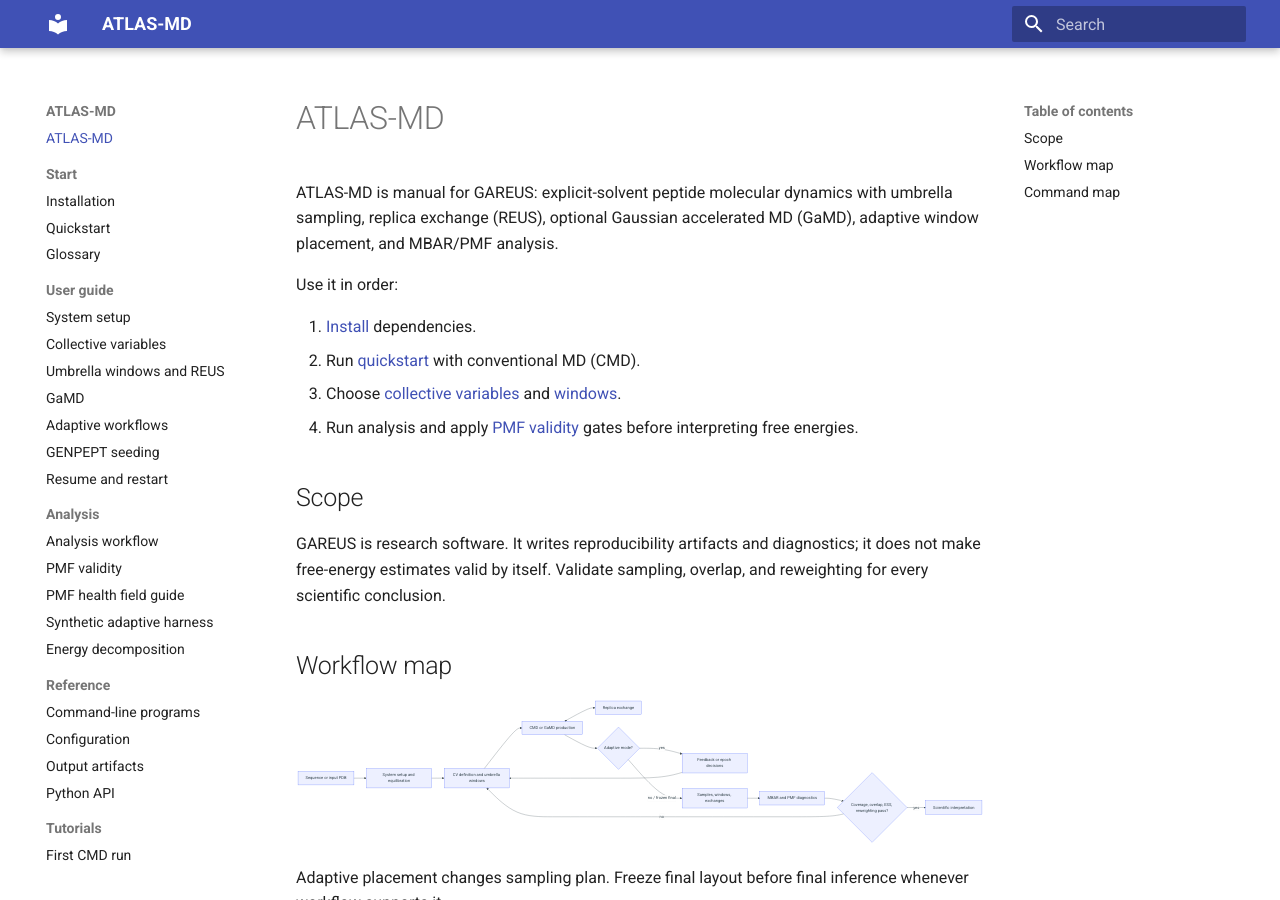
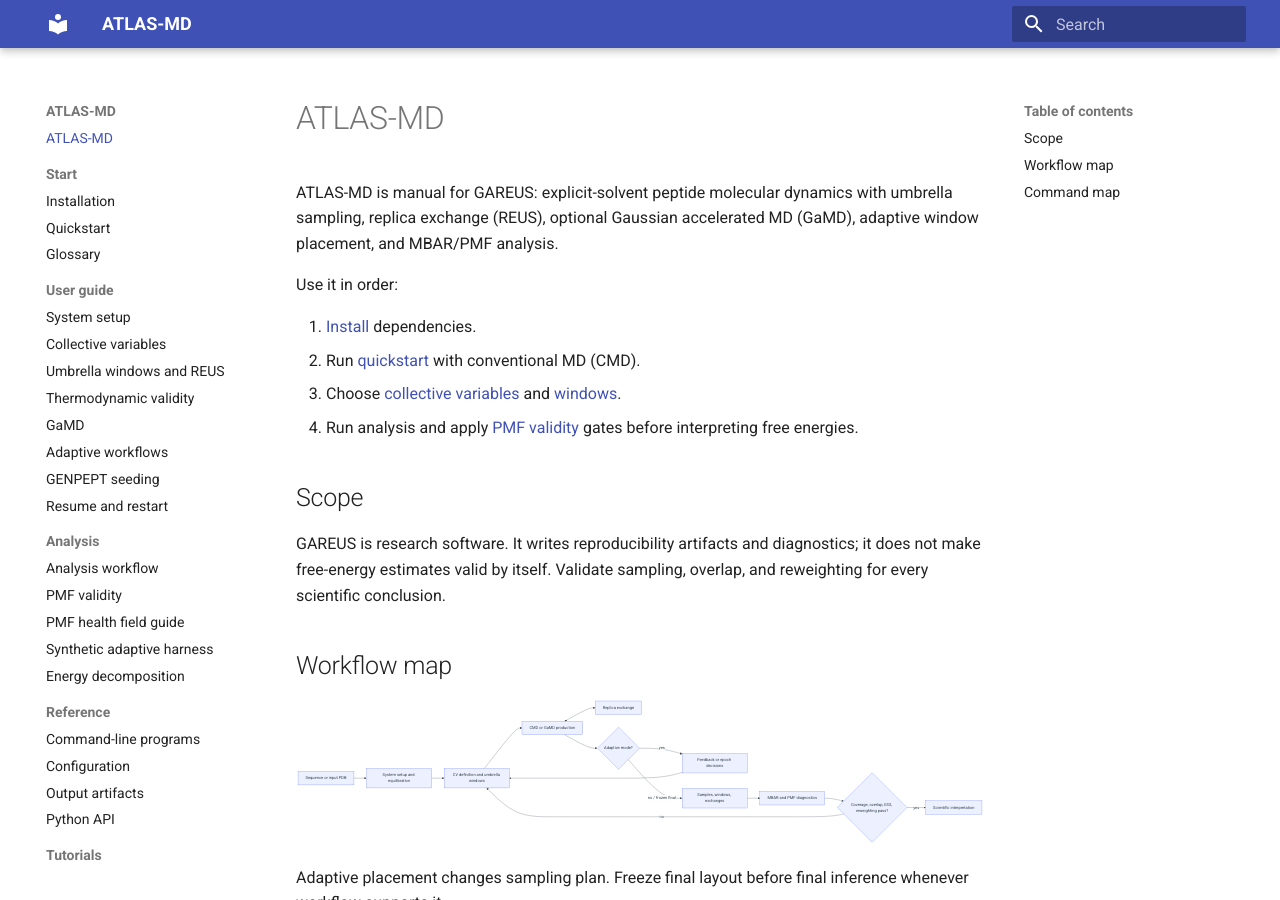
Before and after one commit to sulcjo/ATLaS-MD, an MkDocs documentation site: the page built from docs/atlas-md/index.md, in a window 1280 px wide and 900 px high. Built offline with MkDocs 1.6.1 and Material for MkDocs 9.7.7, drawn with Linux system fonts in a browser that asks for light colours.

Commit message:
docs: link thermodynamic validity guide

```diff
--- a/mkdocs.yml
+++ b/mkdocs.yml
@@ -32,6 +32,7 @@ nav:
       - System setup: guide/system-setup.md
       - Collective variables: guide/collective-variables.md
       - Umbrella windows and REUS: guide/windows-and-exchange.md
+      - Thermodynamic validity: guide/thermodynamic-validity.md
       - GaMD: guide/gamd.md
       - Adaptive workflows: guide/adaptive-workflows.md
       - GENPEPT seeding: guide/genpept-seeding.md
```
